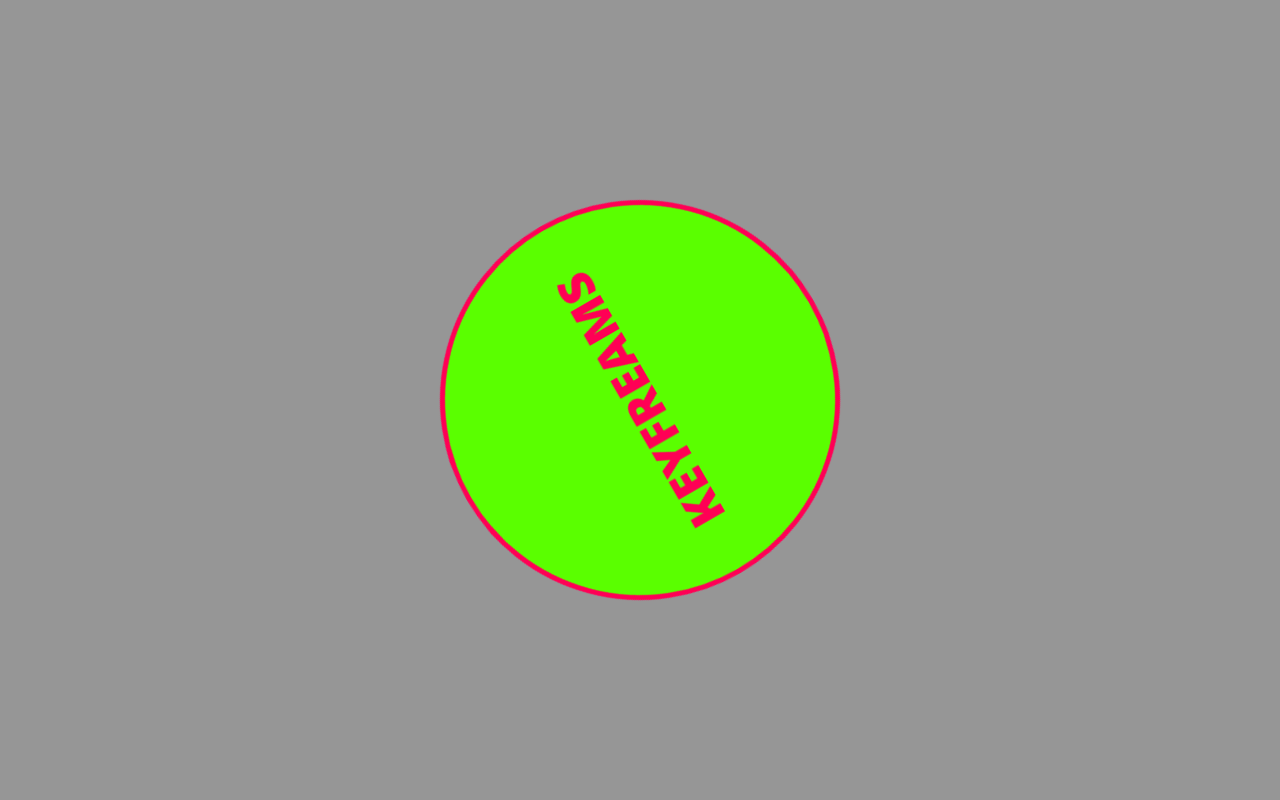
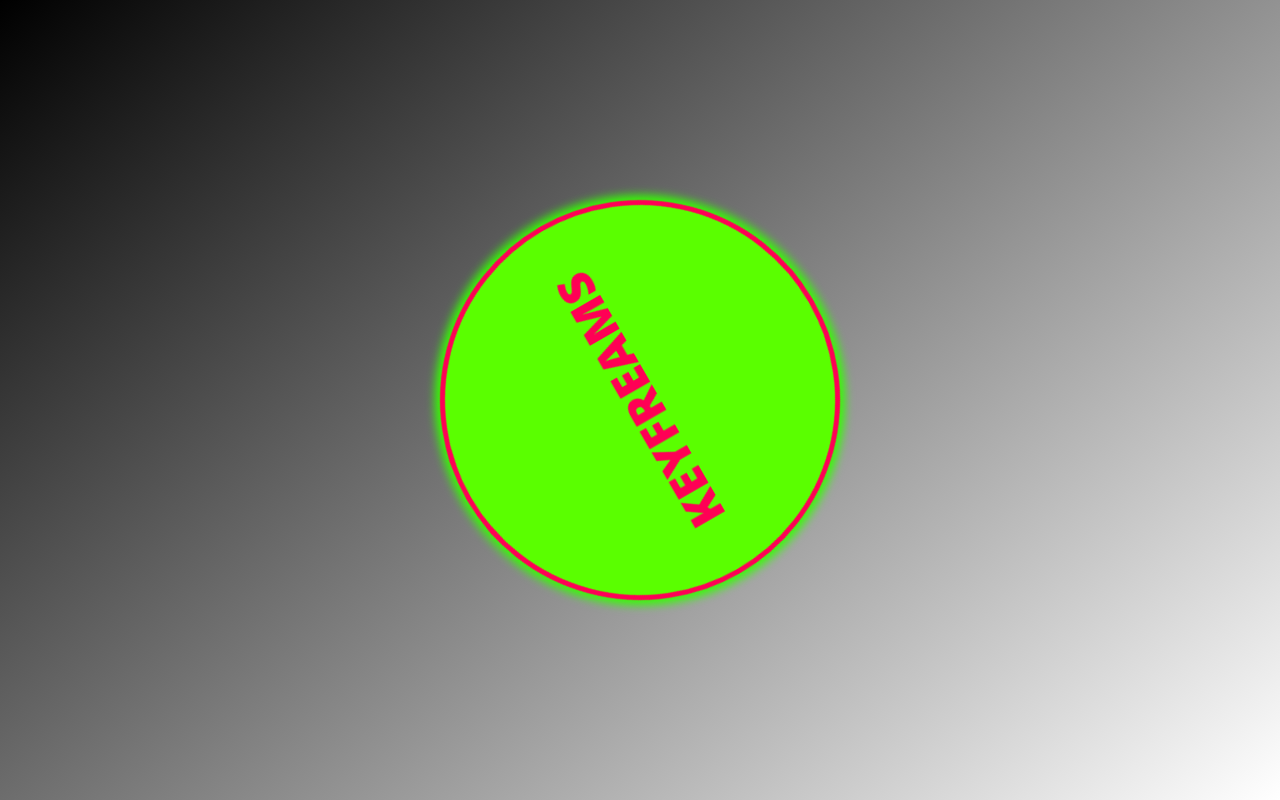
Before and after one commit to NormuhammedovBehruz/Keyfreams, a plain HTML site: page index.html in a window 1280 px wide. Drawn offline with nearby package versions, Linux system fonts and the light colour scheme.

Commit message:
Keyfreams

```diff
--- a/css/main.css
+++ b/css/main.css
@@ -14,7 +14,7 @@ body {
     height: 100vh;
     font-weight: bold;
     font-size: 3rem;
-    background-color: rgb(150, 150, 150);
+    background: linear-gradient(500deg, black, white);
 }
 
 .box {
@@ -33,6 +33,7 @@ body {
     animation-iteration-count: infinite;
     animation-timing-function: linear;
     border-radius: 50%;
+    box-shadow: 0px 0px 10px 5px #33ff00;
 }
 
 @keyframes boxAnimation {
```
